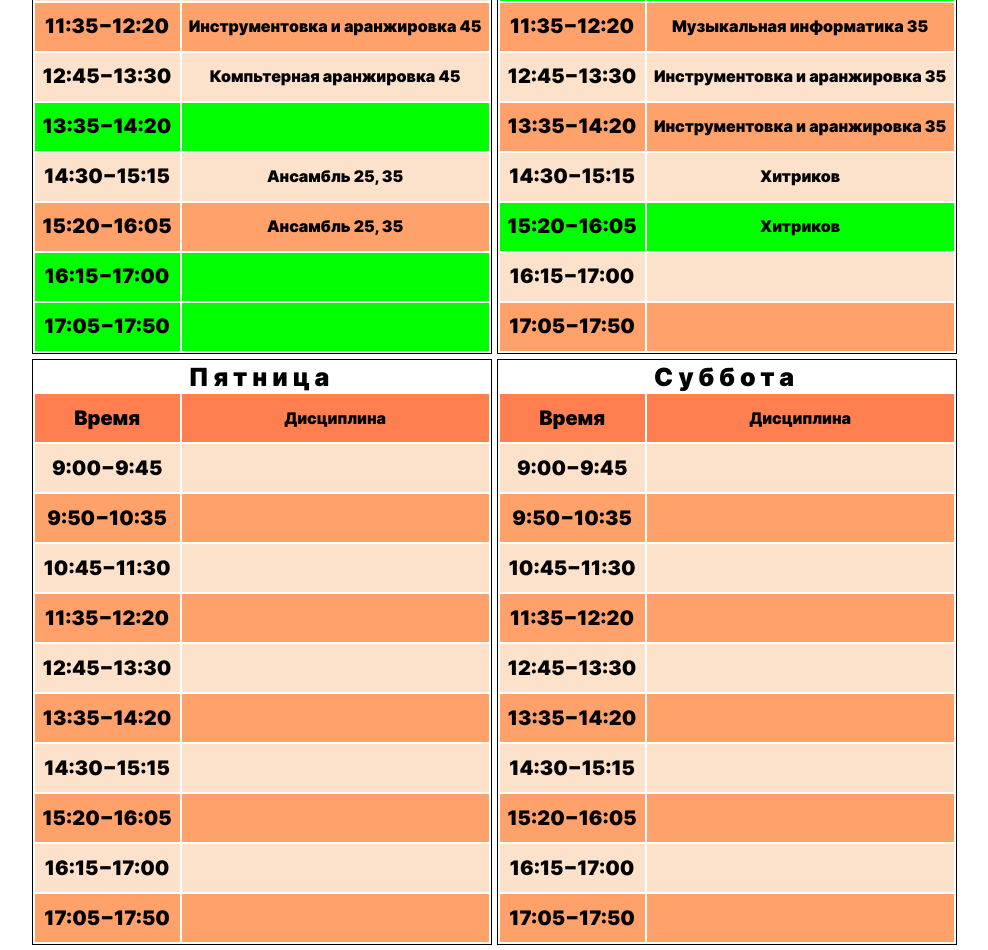
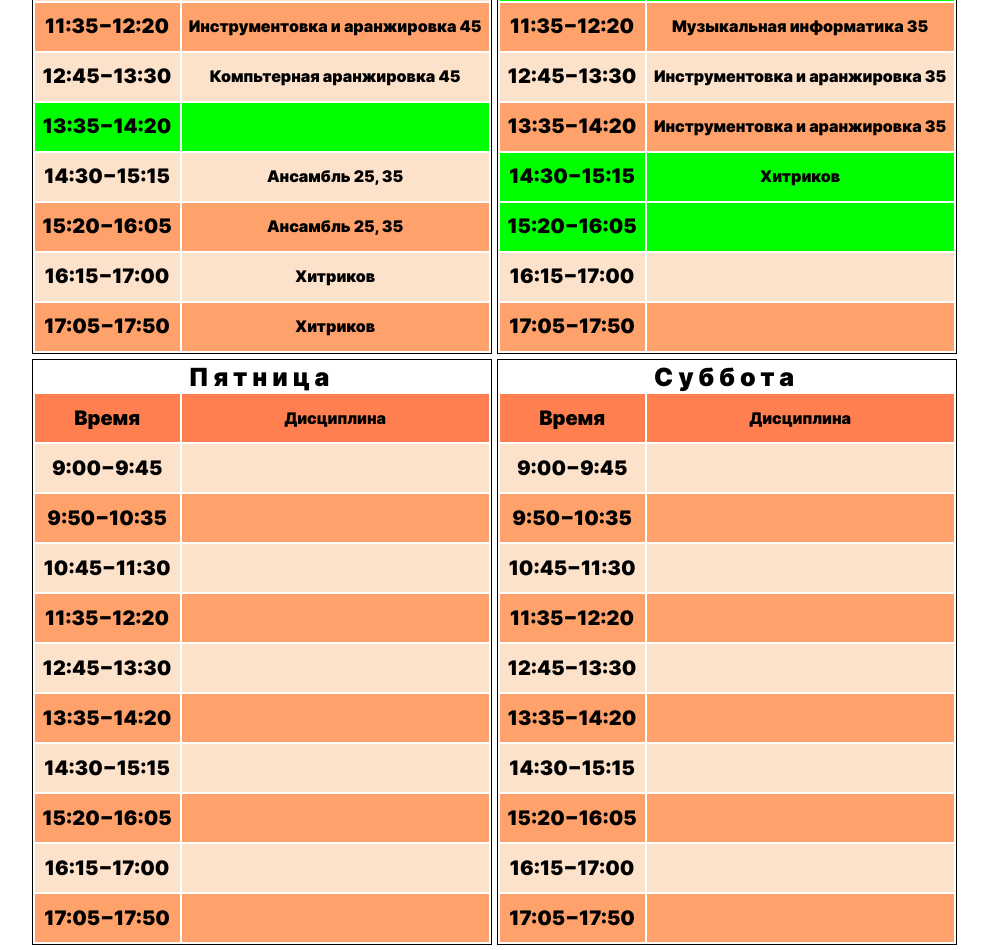
Before and after one commit to bxnchxfxtxms/tkk_schedule, a plain HTML site: page index.html in a window 1280 px wide. Shown: the part 905-1855 px from the top of the page, without its empty margins (146-1134 px from the left). Drawn offline with Linux system fonts and the light colour scheme; files whose address does not match are found by name.

Commit message:
free time

```diff
--- a/index.html
+++ b/index.html
@@ -144,13 +144,13 @@
             <tr class="row row_type_even">
                 <td class="time">15:20&minus;16:05</td>
                 <td class="subject">Ансамбль 25, 35</td>
-            </tr><tr class="row row_type_odd row_type_free">
+            </tr><tr class="row row_type_odd">
                 <td class="time">16:15&minus;17:00</td>
-                <td class="subject"></td>
+                <td class="subject">Хитриков</td>
             </tr>
-            <tr class="row row_type_even row_type_free">
+            <tr class="row row_type_even">
                 <td class="time">17:05&minus;17:50</td>
-                <td class="subject"></td>
+                <td class="subject">Хитриков</td>
             </tr>
         </table>
         <table>
@@ -185,13 +185,13 @@
                 <td class="time">13:35&minus;14:20</td>
                 <td class="subject">Инструментовка и аранжировка 35</td>
             </tr>
-            <tr class="row row_type_odd">
+            <tr class="row row_type_odd row_type_free">
                 <td class="time">14:30&minus;15:15</td>
                 <td class="subject">Хитриков</td>
             </tr>
             <tr class="row row_type_even row_type_free">
                 <td class="time">15:20&minus;16:05</td>
-                <td class="subject">Хитриков</td>
+                <td class="subject"></td>
             </tr><tr class="row row_type_odd">
                 <td class="time">16:15&minus;17:00</td>
                 <td class="subject"></td>
```
